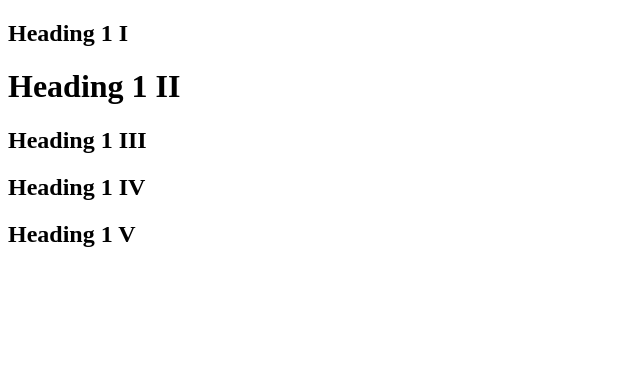
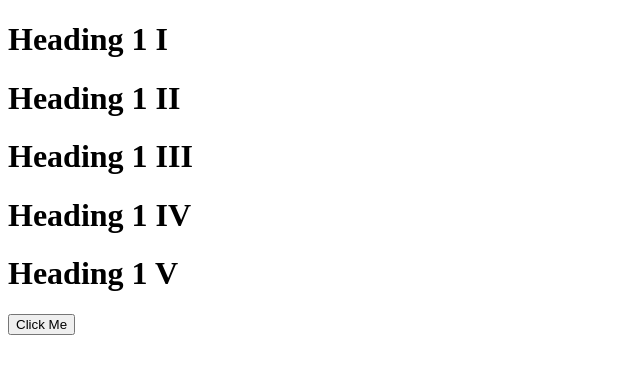
Before and after one commit to sachin4169/js-optional, a plain HTML site: page index.html in a window 1280 px wide. Shown: the whole page, without its empty margins (0-640 px from the left). Drawn offline with Linux system fonts and the light colour scheme.

Commit message:
added click btn

```diff
--- a/index.html
+++ b/index.html
@@ -13,6 +13,8 @@
     <h1>Heading 1 IV</h1>
     <h1>Heading 1 V</h1>
 
+    <button onclick="clicking()">Click Me</button>
+
     <script>
       // var x = document.getElementsByTagName("h1");
       // for(i=0; i<x.length; i++){
@@ -25,7 +27,9 @@
       //     console.log("set")
       // }
       // console.log(x)
-      var node = document.querySelectorAll("h1");
+
+      function clicking(){
+             var node = document.querySelectorAll("h1");
       //   node.forEach((element)=>({
 
       //   }));
@@ -43,6 +47,8 @@
           parent.replaceChild(newNode, node[i]);
         }
       }
+
+      }
     </script>
   </body>
 </html>
```
